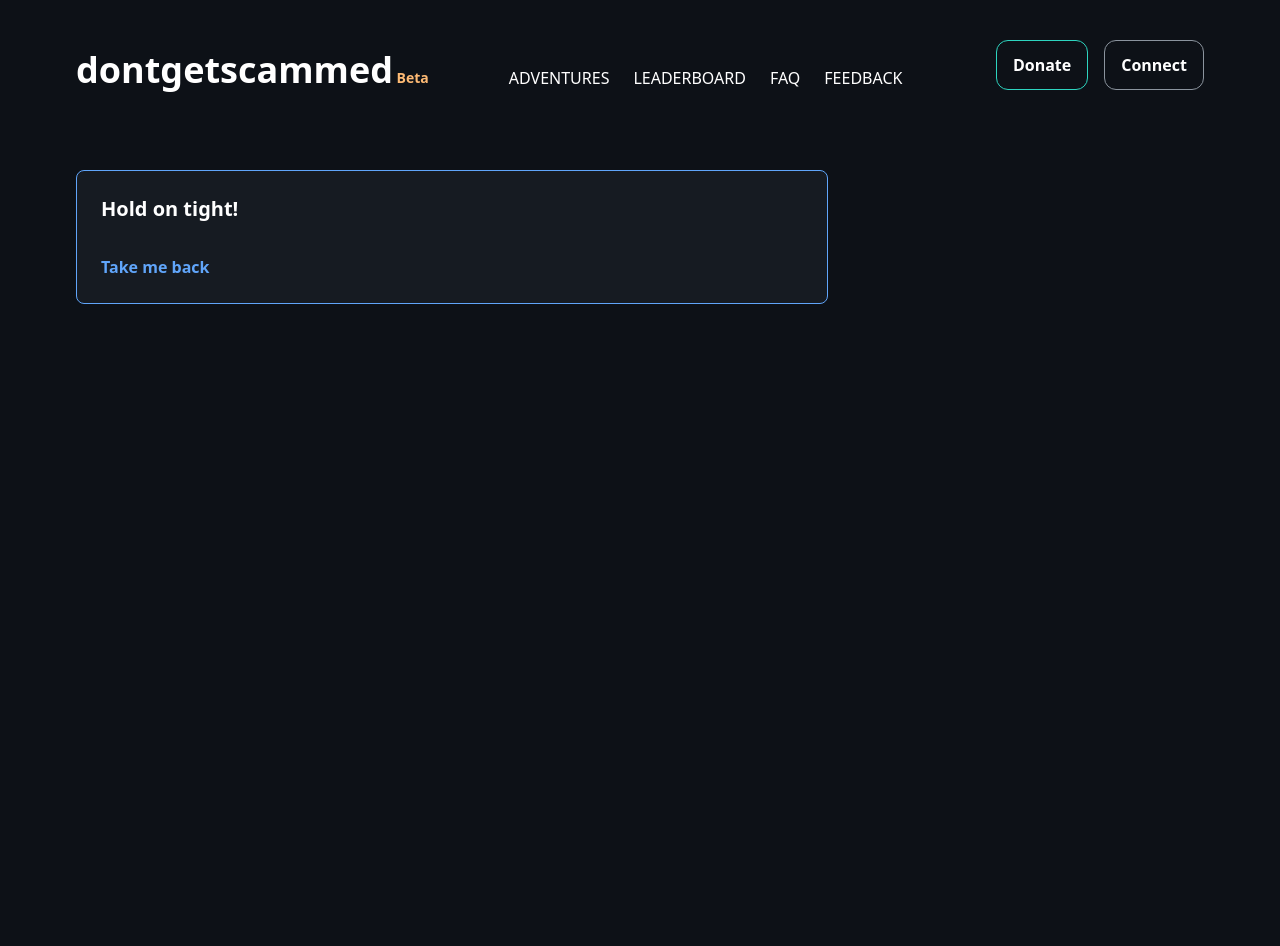
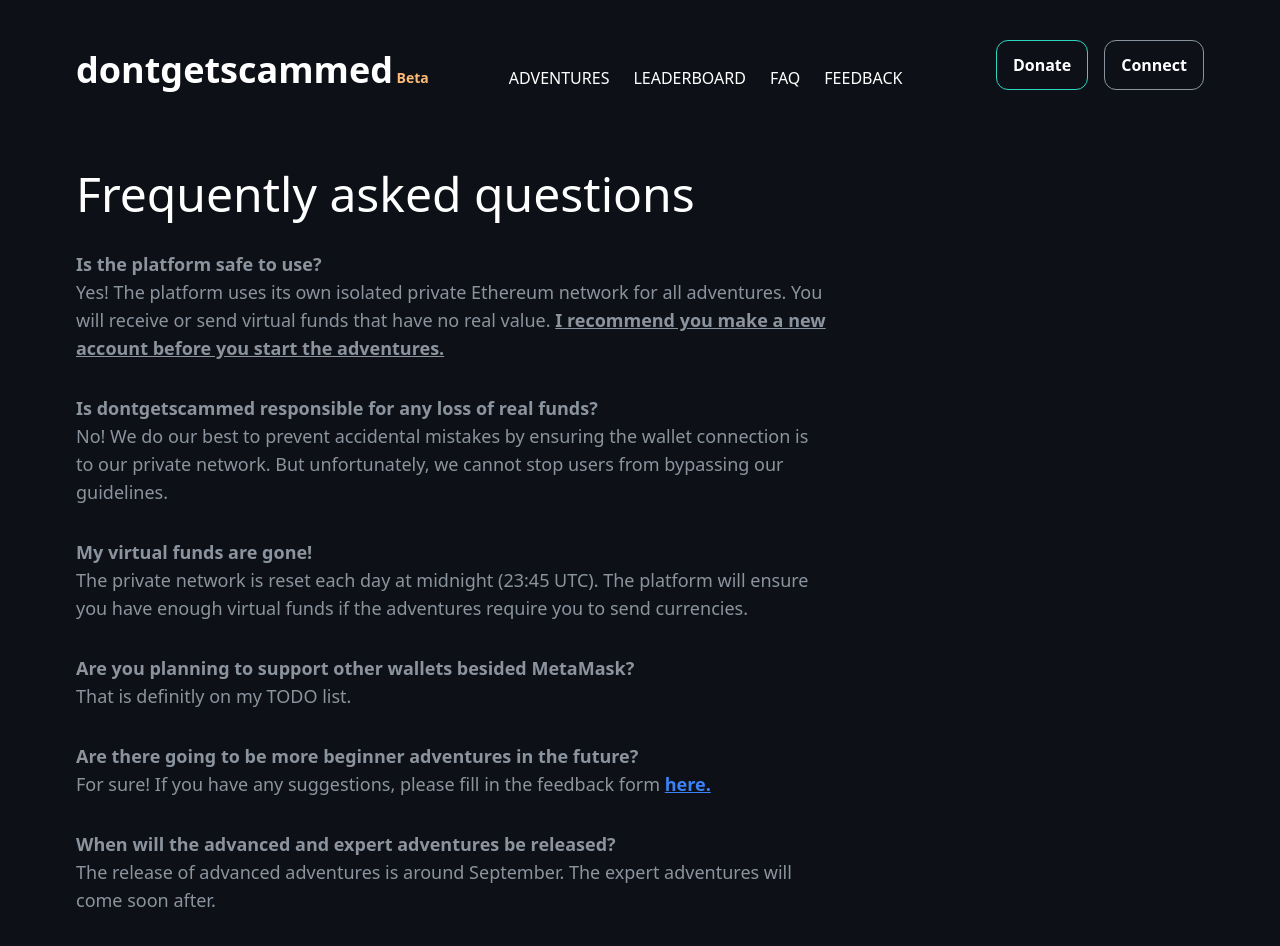
Before and after one commit to anthdm/dontgetscammed, a Next.js app: page /faq in a window 1280 px wide. Shown: the top 946 px of the page. Before the commit the page ends 800 px from the top, so only its background shows below. Built offline with nearby package versions, Linux system fonts and the light colour scheme.

Commit message:
added first draft of the FAQ

```diff
--- a/src/modules/beginner/Result.tsx
+++ b/src/modules/beginner/Result.tsx
@@ -10,7 +10,10 @@ const Result: React.FC = () => {
   return (
     <PageContent>
       <PageTitle>Results</PageTitle>
-      <PageP>Good job! You just completed the beginner adventures.</PageP>
+      <PageP>
+        Good job! You completed the beginner adventures. New challenges await
+        you in the advanced adventures.
+      </PageP>
       <Spacer />
       <Link href="/">
         <Button>Back to home</Button>
--- a/src/pages/faq.tsx
+++ b/src/pages/faq.tsx
@@ -1,25 +1,73 @@
-import Card from "components/Card"
 import PageContent from "components/PageContent"
 import PageP from "components/PageP"
+import PageTitle from "components/PageTitle"
 import Spacer from "components/Spacer"
 import type { NextPage } from "next"
 import Link from "next/link"
 
-const LeaderBoard: NextPage = () => {
+interface FaqSectionProps {
+  title: string
+  children?: React.ReactNode
+}
+
+const FaqSection: React.FC<FaqSectionProps> = ({ title, children }) => {
+  return (
+    <>
+      <Spacer />
+      <PageP className="font-bold text-blue-400">{title}</PageP>
+      <PageP>{children}</PageP>
+    </>
+  )
+}
+
+const FAQ: NextPage = () => {
   return (
     <PageContent>
-      <Card className="border border-blue-400">
-        <h3 className="text-xl mb-4 font-bold">Hold on tight!</h3>
-        <PageP></PageP>
-        <Spacer />
-        <Link href="/">
-          <a className="text-blue-400 font-bold hover:underline">
-            Take me back
-          </a>
+      <PageTitle>Frequently asked questions</PageTitle>
+
+      <FaqSection title="Is the platform safe to use?">
+        Yes! The platform uses its own isolated private Ethereum network for all
+        adventures. You will receive or send virtual funds that have no real
+        value.{" "}
+        <span className="underline font-bold">
+          I recommend you make a new account before you start the adventures.
+        </span>
+      </FaqSection>
+
+      <FaqSection title="Is dontgetscammed responsible for any loss of real funds?">
+        No! We do our best to prevent accidental mistakes by ensuring the wallet
+        connection is to our private network. But unfortunately, we cannot stop
+        users from bypassing our guidelines.
+      </FaqSection>
+
+      <FaqSection title="My virtual funds are gone!">
+        The private network is reset each day at midnight (23:45 UTC). The
+        platform will ensure you have enough virtual funds if the adventures
+        require you to send currencies.
+      </FaqSection>
+
+      <FaqSection title="Are you planning to support other wallets besided MetaMask?">
+        That is definitly on my TODO list.
+      </FaqSection>
+
+      <FaqSection title="Are there going to be more beginner adventures in the future?">
+        For sure! If you have any suggestions, please fill in the feedback form
+        <Link href="https://forms.gle/yXM7976bbDZo74xo7">
+          <>
+            {" "}
+            <a className="text-blue-500 cursor-pointer font-bold underline">
+              here.
+            </a>
+          </>
         </Link>
-      </Card>
+      </FaqSection>
+
+      <FaqSection title="When will the advanced and expert adventures be released?">
+        The release of advanced adventures is around September. The expert
+        adventures will come soon after.
+      </FaqSection>
     </PageContent>
   )
 }
 
-export default LeaderBoard
+export default FAQ
```
